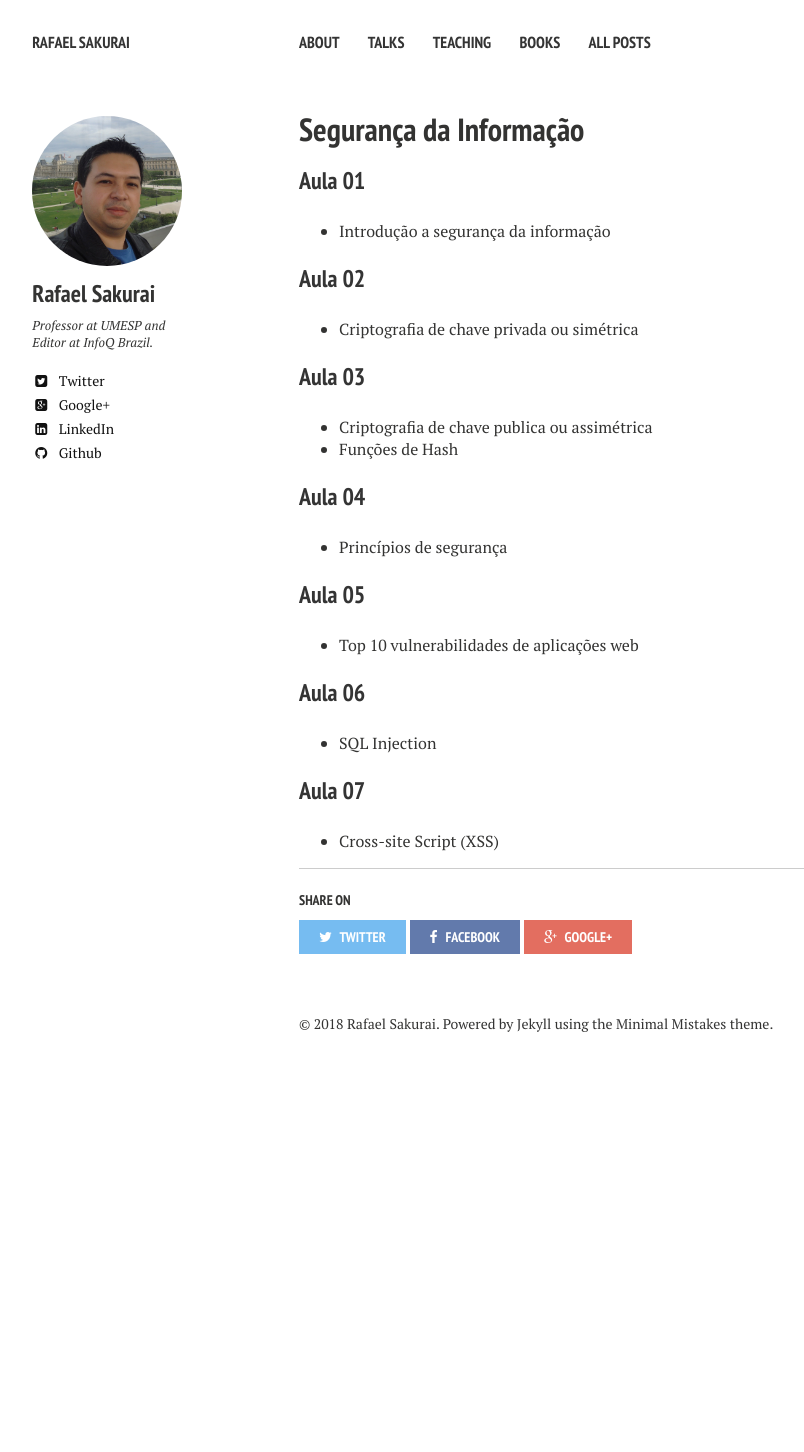
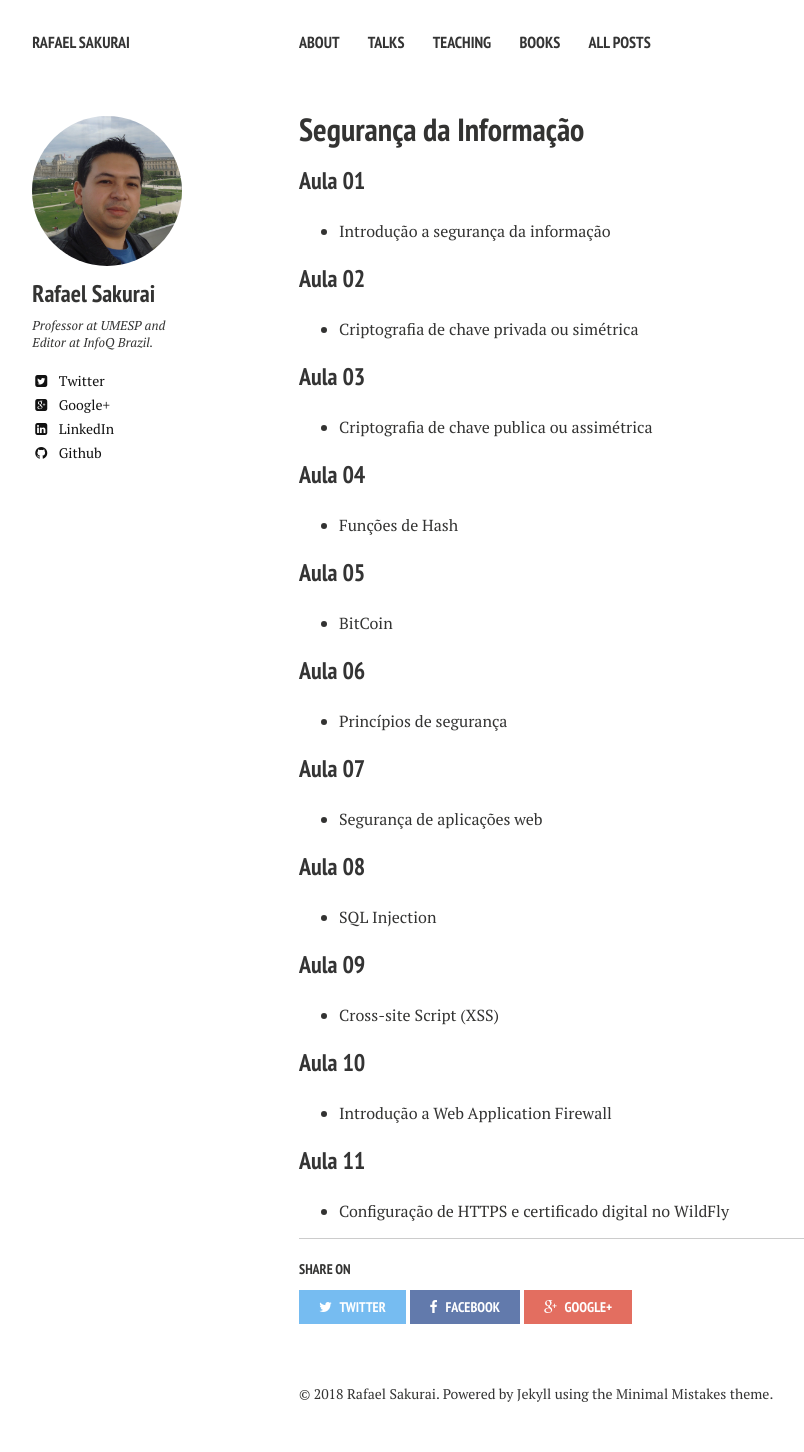
Before and after one commit to rafaelsakurai/rafaelsakurai.github.io, a Jekyll site: the page built from courses/seguranca/index.md, in a window 1280 px wide. Shown: the whole page, without its empty margins (21-825 px from the left). Built offline with Jekyll 4.4.1, drawn with Linux system fonts in a browser that asks for light colours; nearby versions of some CDN libraries; before the commit the page ends 1082 px from its top, so only the background shows below that.

Commit message:
Adicionar material de aula

```diff
--- a/courses/seguranca/index.md
+++ b/courses/seguranca/index.md
@@ -13,16 +13,27 @@ modified: 2017-08-17T00:55:00.573882-03:00
 
 ### <a href="https://docs.google.com/presentation/d/1Qdbj7YPrzTLKMFN2-kDvI7oss9MsA45CQkYpe9qOC8A" target="_blank">Aula 03</a>
 * Criptografia de chave publica ou assimétrica
+
+### <a href="https://docs.google.com/presentation/d/1iN3Gs4XcfB6ytfcfsmjkg8ELRZf0fxfRDD_edUvxY-0" target="_blank">Aula 04</a>
 * Funções de Hash
 
-### <a href="https://docs.google.com/presentation/d/1hDb8_Nftpz_9uh3HLzZgPItCrz-OT6piIOSMaDokLU0" target="_blank">Aula 04</a>
+### <a href="https://docs.google.com/presentation/d/1qAijBDTTjVtHdRSOoCU0mS5XQWLmsrKGOPYzAzr1Y8U" target="_blank">Aula 05</a>
+* BitCoin
+
+### <a href="https://docs.google.com/presentation/d/1hDb8_Nftpz_9uh3HLzZgPItCrz-OT6piIOSMaDokLU0" target="_blank">Aula 06</a>
 * Princípios de segurança
 
-### <a href="https://docs.google.com/presentation/d/1N4OLJvK1WV-8Q2EdfeeE2XyiXGYaN7GvcbYoMnJhDkw" target="_blank">Aula 05</a>
-* Top 10 vulnerabilidades de aplicações web
+### <a href="https://docs.google.com/presentation/d/1N4OLJvK1WV-8Q2EdfeeE2XyiXGYaN7GvcbYoMnJhDkw" target="_blank">Aula 07</a>
+* Segurança de aplicações web
 
-### <a href="https://docs.google.com/presentation/d/1qve58v7aQ6IJgh3vU1Uq8YO73Lelw-u6fPD03MFGr8U" target="_blank">Aula 06</a>
+### <a href="https://docs.google.com/presentation/d/1qve58v7aQ6IJgh3vU1Uq8YO73Lelw-u6fPD03MFGr8U" target="_blank">Aula 08</a>
 * SQL Injection
 
-### <a href="https://docs.google.com/presentation/d/1EHmUDBo082byV4IsMFISqm4m_EaG8W2mjA0K8yQL2bc" target="_blank">Aula 07</a>
+### <a href="https://docs.google.com/presentation/d/1EHmUDBo082byV4IsMFISqm4m_EaG8W2mjA0K8yQL2bc" target="_blank">Aula 09</a>
 * Cross-site Script (XSS)
+
+### <a href="https://docs.google.com/presentation/d/10mF2rXDAbJ-2wKYcnuEEMN6CDH_Ruy7zjbnDT8ae8vU" target="_blank">Aula 10</a>
+* Introdução a Web Application Firewall
+
+### <a href="https://docs.google.com/presentation/d/1URR_P2DKLA5DkTD7Stnfp4n6P-ZtLVOrh5UYdj4iZWI" target="_blank">Aula 11</a>
+* Configuração de HTTPS e certificado digital no WildFly
```
Also changed, not shown: other parts of courses/seguranca/index.md (+1 -1 lines), courses/ciencia_dados/index.md (+3 -9 lines), courses/integracao_continua/index.md (+10 -1 lines).
